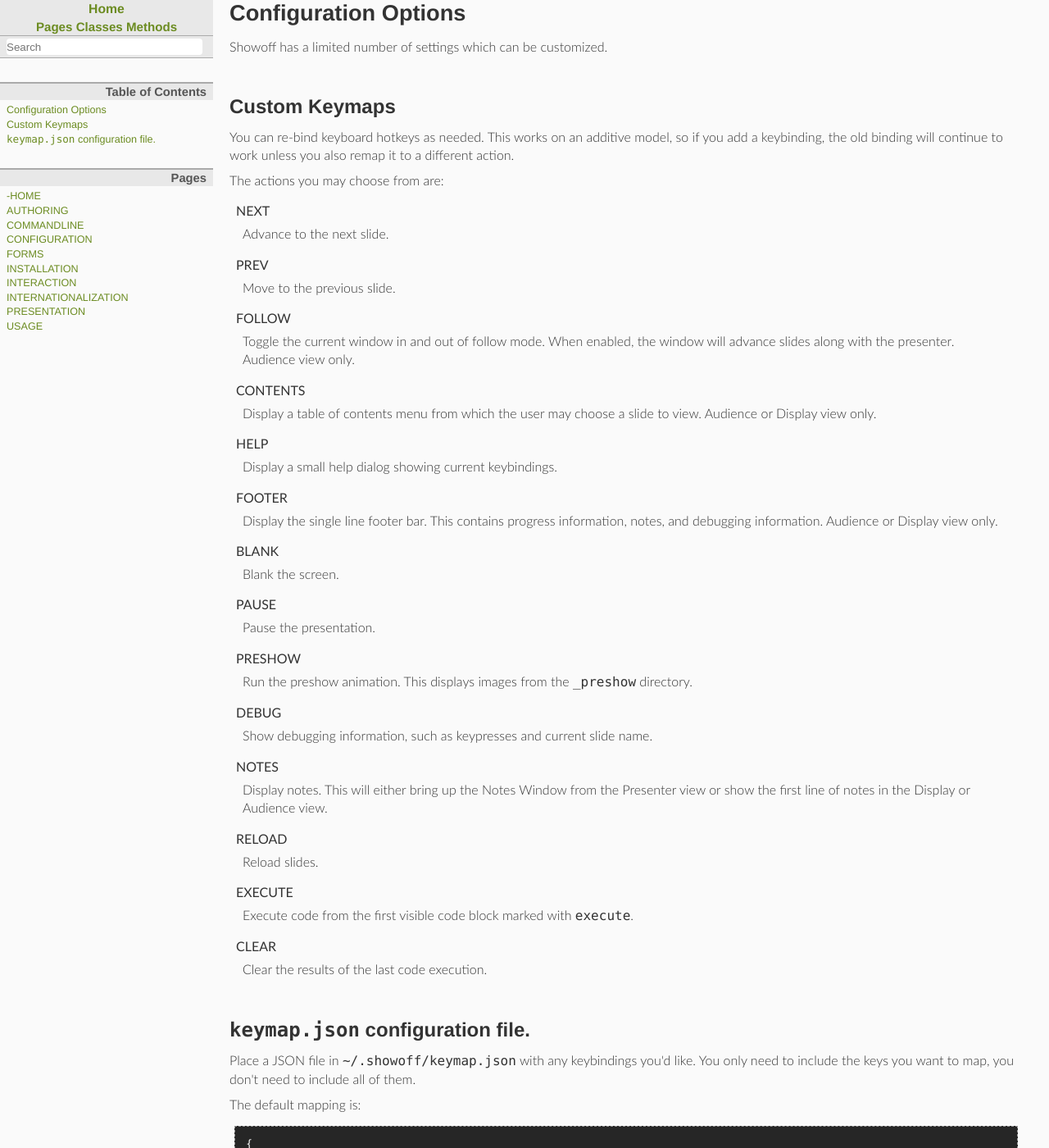
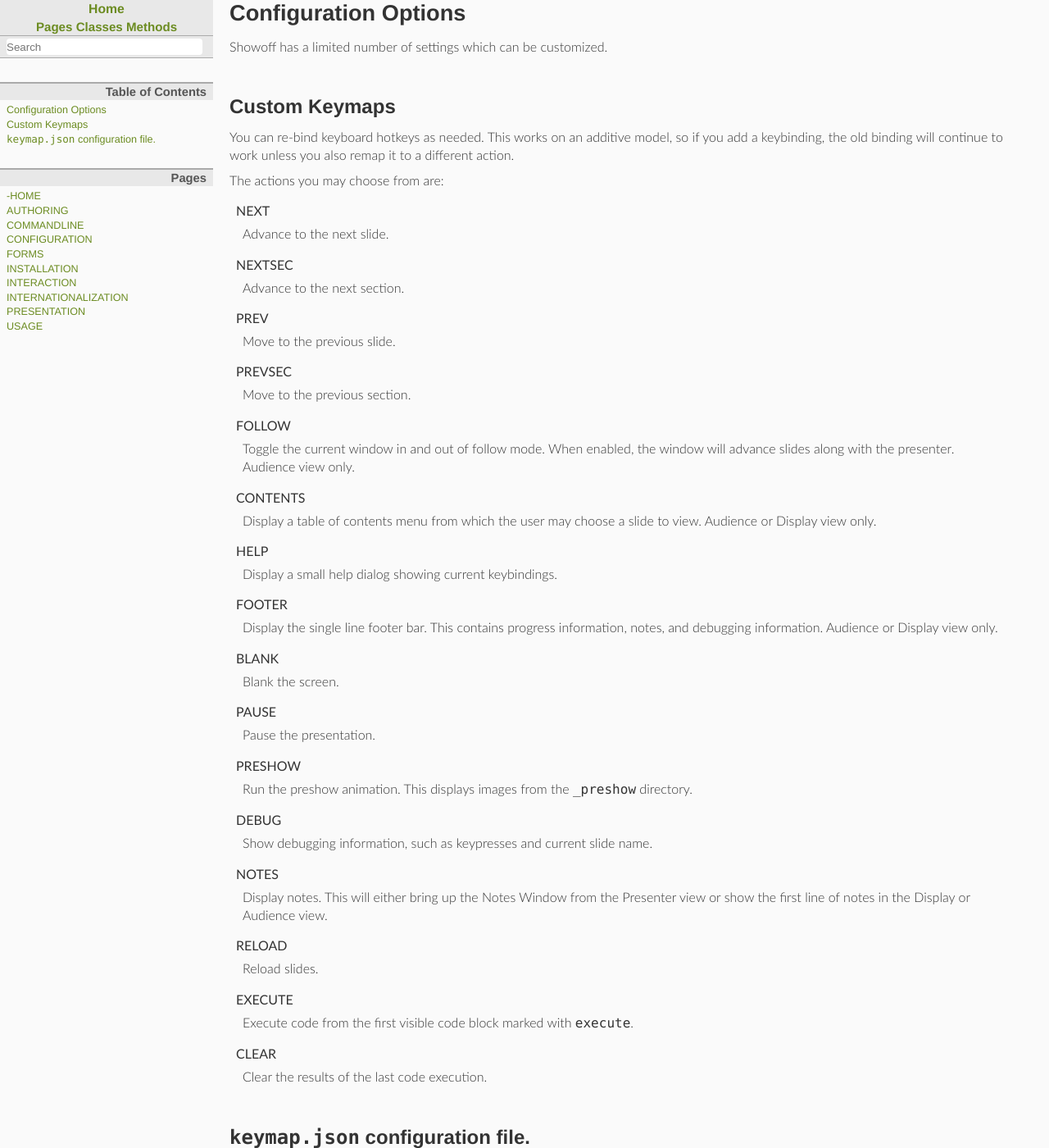
Before and after one commit to binford2k/showoff, a Jekyll site: the page documentation/CONFIGURATION_rdoc.html, which Jekyll copies as it is, in a window 1280 px wide and 1400 px high. Shown: the whole window at 82% size. Built offline with Jekyll 4.4.1, drawn with Linux system fonts in a browser that asks for light colours; some web fonts are replaced; some of the changed text lies outside the part shown.

Commit message:
updating docs

```diff
--- a/documentation/CONFIGURATION_rdoc.html
+++ b/documentation/CONFIGURATION_rdoc.html
@@ -110,9 +110,15 @@ unless you also remap it to a different action.</p>
 <dl class="rdoc-list label-list"><dt>NEXT
 <dd>
 <p>Advance to the next slide.</p>
+</dd><dt>NEXTSEC
+<dd>
+<p>Advance to the next section.</p>
 </dd><dt>PREV
 <dd>
 <p>Move to the previous slide.</p>
+</dd><dt>PREVSEC
+<dd>
+<p>Move to the previous section.</p>
 </dd><dt>FOLLOW
 <dd>
 <p>Toggle the current window in and out of follow mode. When enabled, the
@@ -171,10 +177,10 @@ map, you don&#39;t need to include all of them.</p>
   <span class="ruby-string">&#39;d&#39;</span>           =<span class="ruby-operator">&gt;</span> <span class="ruby-string">&#39;DEBUG&#39;</span>,
   <span class="ruby-string">&#39;up&#39;</span>          =<span class="ruby-operator">&gt;</span> <span class="ruby-string">&#39;PREV&#39;</span>,
   <span class="ruby-string">&#39;left&#39;</span>        =<span class="ruby-operator">&gt;</span> <span class="ruby-string">&#39;PREV&#39;</span>,
-  <span class="ruby-string">&#39;pageup&#39;</span>      =<span class="ruby-operator">&gt;</span> <span class="ruby-string">&#39;PREV&#39;</span>,
+  <span class="ruby-string">&#39;pageup&#39;</span>      =<span class="ruby-operator">&gt;</span> <span class="ruby-string">&#39;PREVSEC&#39;</span>,
   <span class="ruby-string">&#39;down&#39;</span>        =<span class="ruby-operator">&gt;</span> <span class="ruby-string">&#39;NEXT&#39;</span>,
   <span class="ruby-string">&#39;right&#39;</span>       =<span class="ruby-operator">&gt;</span> <span class="ruby-string">&#39;NEXT&#39;</span>,
-  <span class="ruby-string">&#39;pagedown&#39;</span>    =<span class="ruby-operator">&gt;</span> <span class="ruby-string">&#39;NEXT&#39;</span>,
+  <span class="ruby-string">&#39;pagedown&#39;</span>    =<span class="ruby-operator">&gt;</span> <span class="ruby-string">&#39;NEXTSEC&#39;</span>,
   <span class="ruby-string">&#39;r&#39;</span>           =<span class="ruby-operator">&gt;</span> <span class="ruby-string">&#39;RELOAD&#39;</span>,
   <span class="ruby-string">&#39;c&#39;</span>           =<span class="ruby-operator">&gt;</span> <span class="ruby-string">&#39;CONTENTS&#39;</span>,
   <span class="ruby-string">&#39;t&#39;</span>           =<span class="ruby-operator">&gt;</span> <span class="ruby-string">&#39;CONTENTS&#39;</span>,
```
Also changed, not shown: 4 other files.
